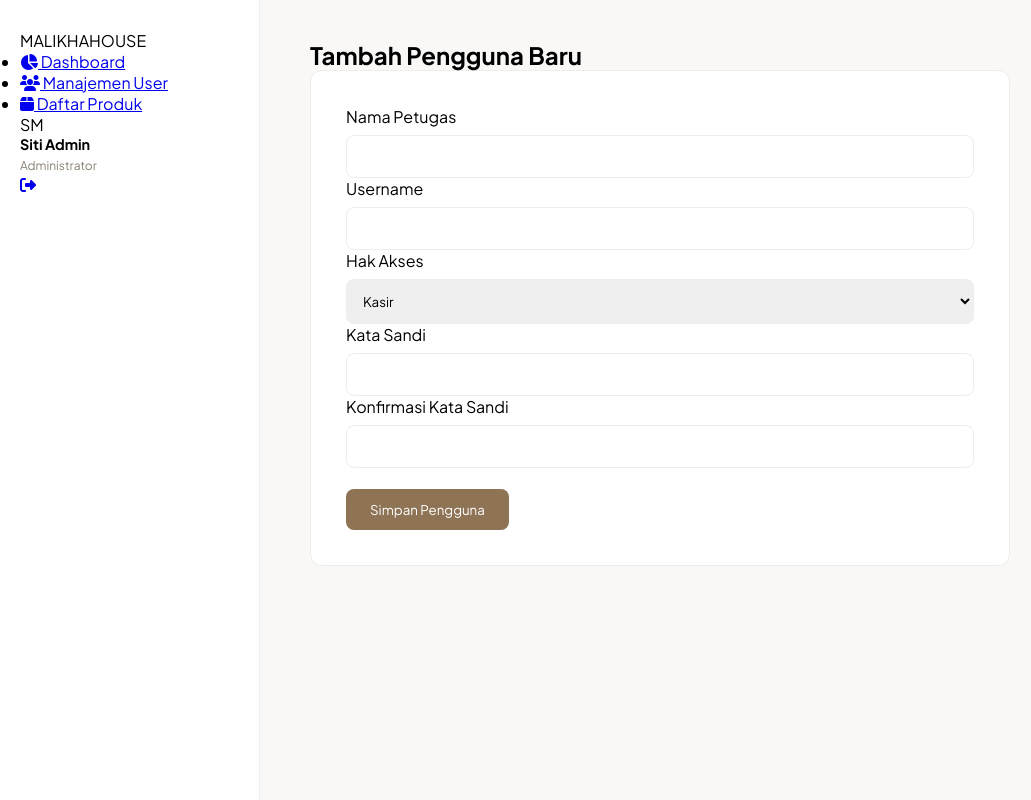
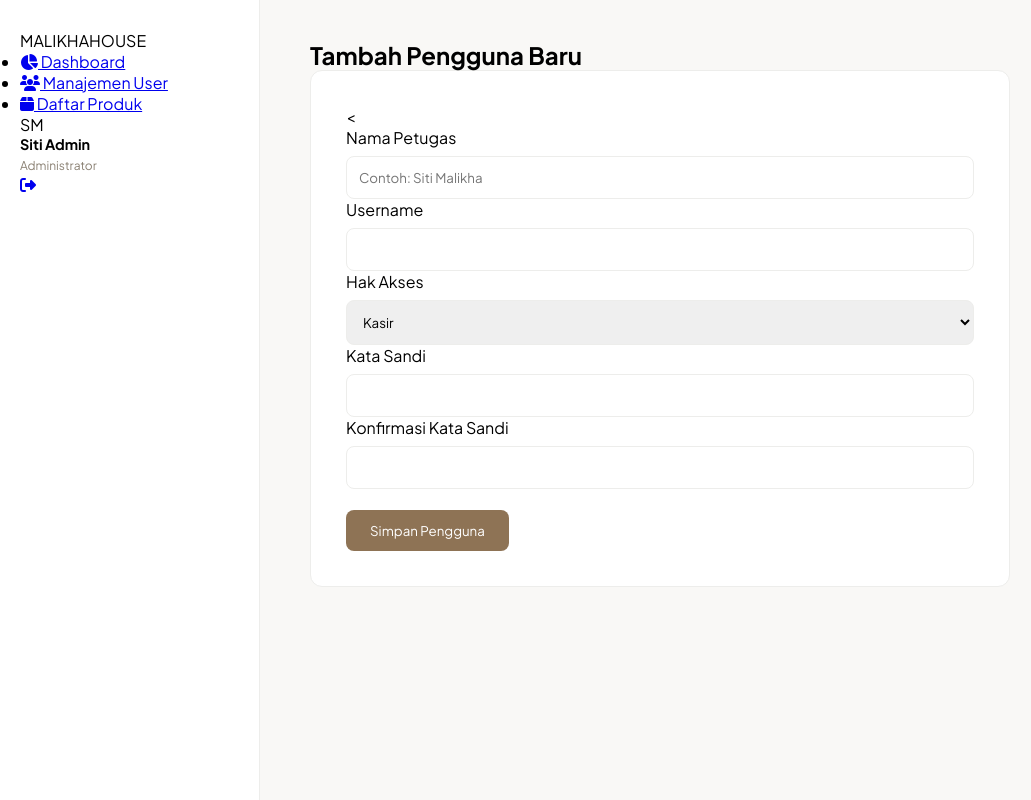
Before and after one commit to Icha-aa/UAS-2388010001, a PHP site: page /manajemen_user.php in a window 1280 px wide. Shown: the whole page, without its empty margins (0-1031 px from the left). Run offline with PHP 8.4, Linux system fonts and the light colour scheme.

Commit message:
git commit message

```diff
--- a/dynamic-app/manajemen_user.php
+++ b/dynamic-app/manajemen_user.php
@@ -13,11 +13,12 @@ if ($_SERVER['REQUEST_METHOD'] == 'POST') {
     if ($password === $konfirmasi) {
         $hashed_password = password_hash($password, PASSWORD_DEFAULT);
 
-        $stmt = $pdo->prepare("INSERT INTO users (nama, username, role, password) VALUES (?, ?, ?, ?)");
-        $stmt->execute([$nama, $username, $role, $hashed_password]);
+      // Pastikan variabel diawali dengan tanda dollar ($)
+$stmt = $pdo->prepare("INSERT INTO users (nama_petugas, username, role, password) VALUES (?, ?, ?, ?)");
+$stmt->execute([$nama, $username, $role, $hashed_password]);
 
-        echo "<script>alert('User berhasil ditambahkan!'); window.location='manajemen_user.php';</script>";
-    } else {
+echo "<script>alert('User berhasil ditambahkan!'); window.location='manajemen_user.php';</script>";
+} else {
         echo "<script>alert('Password tidak cocok!');</script>";
     }
 }
@@ -27,7 +28,7 @@ if ($_SERVER['REQUEST_METHOD'] == 'POST') {
 <html lang="id">
 <head>
     <meta charset="UTF-8">
-    <title>Manajemen User-MALIKHA HOUSE</title>
+    <title>Manajemen User-MALIKHA</title>
     <link href="https://fonts.googleapis.com/css2?family=Plus+Jakarta+Sans:wght@300;400;500;600;700&display=swap" rel="stylesheet">
     <link rel="stylesheet" href="https://cdnjs.cloudflare.com/ajax/libs/font-awesome/6.4.0/css/all.min.css">
     <style>
@@ -63,9 +64,9 @@ if ($_SERVER['REQUEST_METHOD'] == 'POST') {
         <h2>Tambah Pengguna Baru</h2>
         <div class="form-section">
             <form method="POST">
-                <div class="form-group">
+                <<div class="form-group full-width">
                     <label>Nama Petugas</label>
-                    <input type="text" name="nama_petugas" class="form-control" required>
+                    <input type="text" name="nama_petugas" class="form-control" placeholder="Contoh: Siti Malikha" required>
                 </div>
                 <div class="form-group">
                     <label>Username</label>
```
